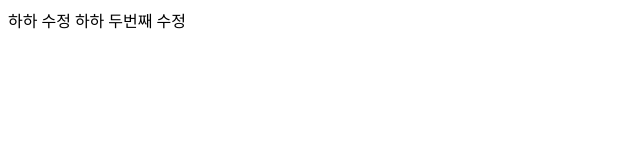
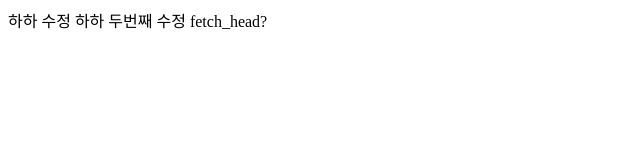
Before and after one commit to chtw2001/html_1st, a plain HTML site: page index.html in a window 1280 px wide. Shown: the whole page, without its empty margins (0-640 px from the left). Drawn offline with Linux system fonts and the light colour scheme.

Commit message:
fetch_head

```diff
--- a/index.html
+++ b/index.html
@@ -8,5 +8,6 @@
 <body>
     하하 수정
     하하 두번째 수정
+    fetch_head?
 </body>
 </html>
```
